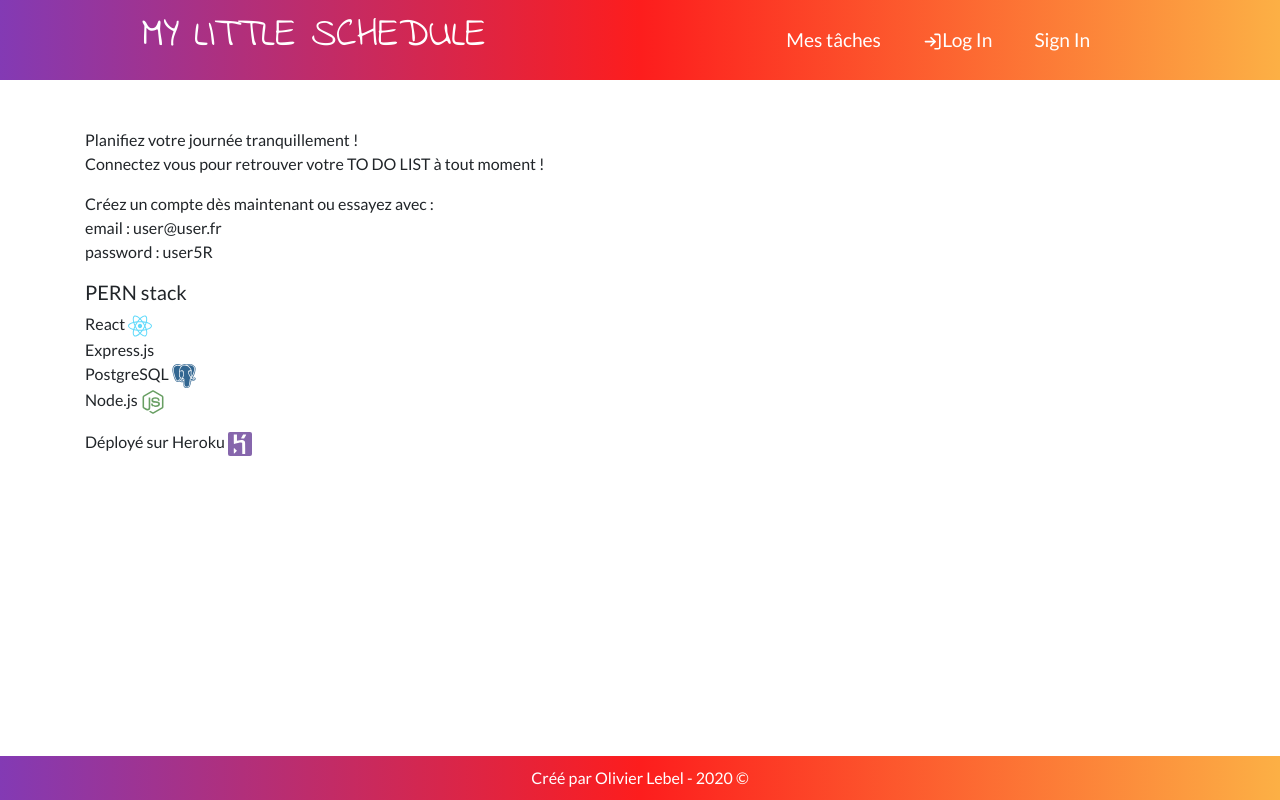
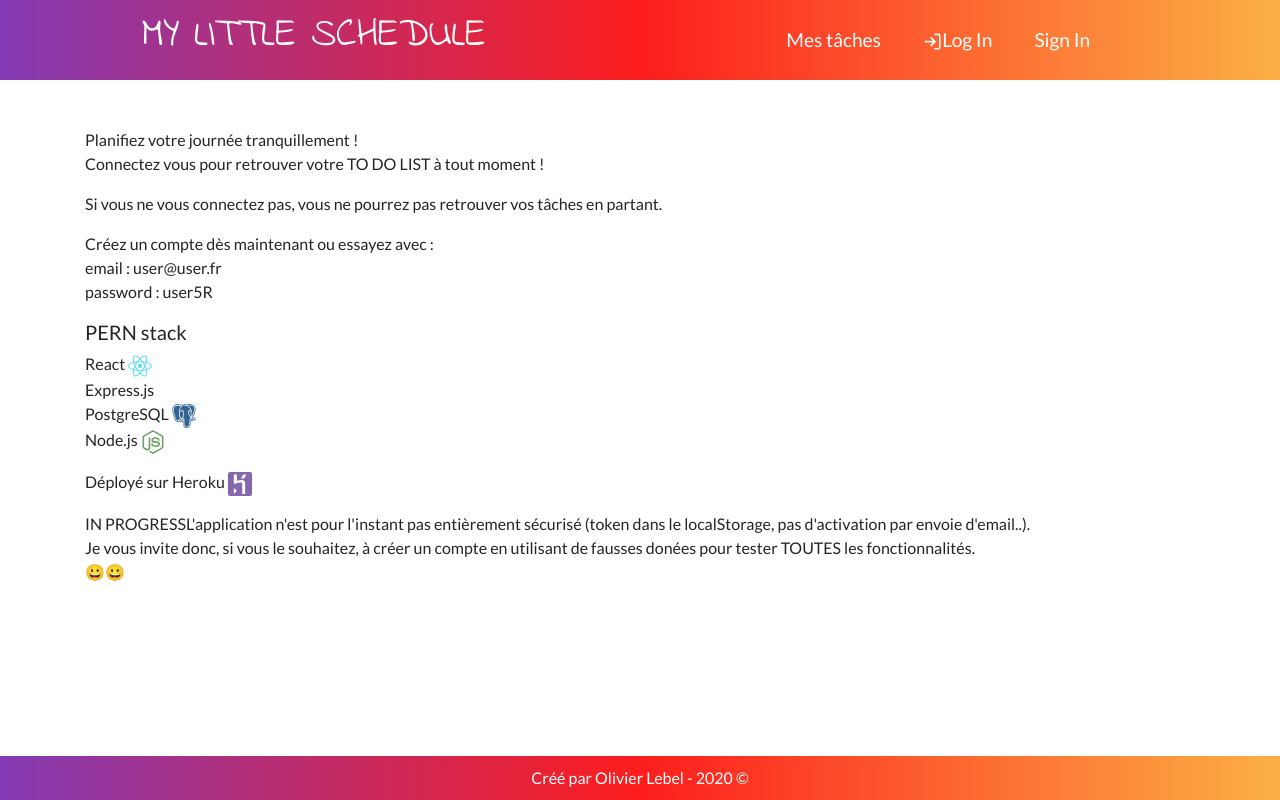
Before and after one commit to OliveLeb/mylittlescheduleAPI, a React (Create React App) app in the folder client/: page / in a window 1280 px wide. Built offline with nearby package versions, Linux system fonts and the light colour scheme.

Commit message:
little bit of explications in home

```diff
--- a/client/src/pages/Home.js
+++ b/client/src/pages/Home.js
@@ -16,6 +16,7 @@ const Home = () => {
                 <p>
                     Connectez vous pour retrouver votre TO DO LIST à tout moment !
                 </p>
+                <p>Si vous ne vous connectez pas, vous ne pourrez pas retrouver vos tâches en partant.</p>
                 <div>
                     Créez un compte dès maintenant ou essayez avec :
                     <ul>
@@ -34,6 +35,16 @@ const Home = () => {
                 </ul>
                 <p>Déployé sur Heroku <DiHeroku style={{color:'#fff',backgroundColor:'#8666ac',borderRadius:'2px',fontSize:'1.5rem'}}/> </p>
             </section>
+            <section>
+                <p>
+                <span style={{textTransform:'uppercase'}}>In progress</span>
+                L'application n'est pour l'instant pas entièrement sécurisé (token dans le localStorage, pas d'activation par envoie d'email..).
+                <br/>
+                Je vous invite donc, si vous le souhaitez, à créer un compte en utilisant de fausses donées pour tester TOUTES les fonctionnalités.
+                <br/>
+                &#x1F600;&#x1F600;
+                </p>
+            </section>
         </>
     )
 }
```
